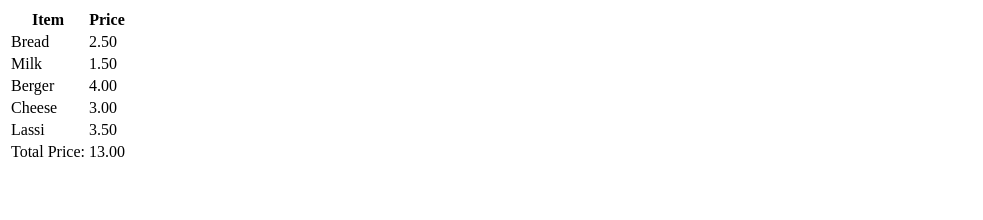
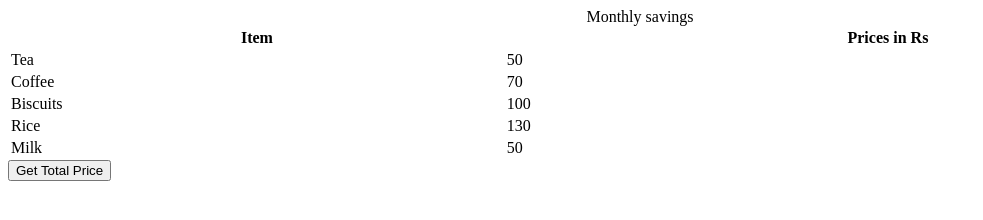
Before and after one commit to acciojob/grofers-checkout-prithvirajbarad, a website: page main.html in a window 1280 px wide. Shown: the whole page, without its empty margins (0-983 px from the left). Drawn offline with Linux system fonts and the light colour scheme.

Commit message:
created a submission

```diff
--- a/main.html
+++ b/main.html
@@ -7,44 +7,36 @@
 </head>
 
 <body>
-	<!-- the entire body must be written by student -->
-	<table>
-  <thead>
+    <!-- the entire body must be written by student -->
+    <table style="width: 100%">
+    <caption>
+      Monthly savings
+    </caption>
     <tr>
       <th>Item</th>
-      <th>Price</th>
-    </tr>
-  </thead>
-  <tbody>
-    <tr>
-      <td>Bread</td>
-      <td data-ns-test="price">2.50</td>
+      <th>Prices in Rs</th>
     </tr>
     <tr>
-      <td>Milk</td>
-      <td data-ns-test="price">1.50</td>
+      <td class="item">Tea</td>
+      <td class="price">50</td>
     </tr>
     <tr>
-      <td>Berger</td>
-      <td data-ns-test="price">4.00</td>
+      <td class="item">Coffee</td>
+      <td class="price">70</td>
     </tr>
-	  <tr>
-      <td>Cheese</td>
-      <td data-ns-test="price">3.00</td>
+    <tr>
+      <td class="item">Biscuits</td>
+      <td class="price">100</td>
     </tr>
-	  <tr>
-      <td>Lassi</td>
-      <td data-ns-test="price">3.50</td>
+    <tr>
+      <td class="item">Rice</td>
+      <td class="price">130</td>
     </tr>
-  </tbody>
-  <tfoot>
     <tr>
-      <td>Total Price:</td>
-      <td data-ns-test="grandTotal"></td>
+      <td class="item">Milk</td>
+      <td class="price">50</td>
     </tr>
-  </tfoot>
-</table>
-
+  </table>
     <script type="text/javascript" src="./script.js">
 </script>
 
--- a/script.js
+++ b/script.js
@@ -1,11 +1,29 @@
-//your code here
-const prices = document.querySelectorAll('[data-ns-test="price"]');
-const grandTotal = document.querySelector('[data-ns-test="grandTotal"]');
+const getSumBtn = document.createElement("button");
+getSumBtn.append("Get Total Price");
+document.body.appendChild(getSumBtn);
 
-let total = 0;
+const getSum = () => {
+//Add your code here
+const prices=document.getElementsByClassName('price');
+const pricesArr=Array.from(prices);
+let sum=0;
+pricesArr.forEach((elm)=>{
+    // console.log(typeof Number(elm.innerText))
+    sum+=Number(elm.innerText);
+})
 
-prices.forEach(price => {
-  total += parseInt(price.textContent);
-});
+  const table=document.getElementsByTagName('table')[0];
 
-grandTotal.textContent = total.toFixed(2);
+  const tr=document.createElement('tr');
+  const td=document.createElement('td');
+
+  td.innerText=`Total Price = ${sum}`;
+  td.colSpan='2';
+	td.id='ans';
+//   td.style.textAlign='justify';
+  tr.append(td);
+  table.append(tr);
+
+};
+
+getSumBtn.addEventListener("click", getSum);
```
